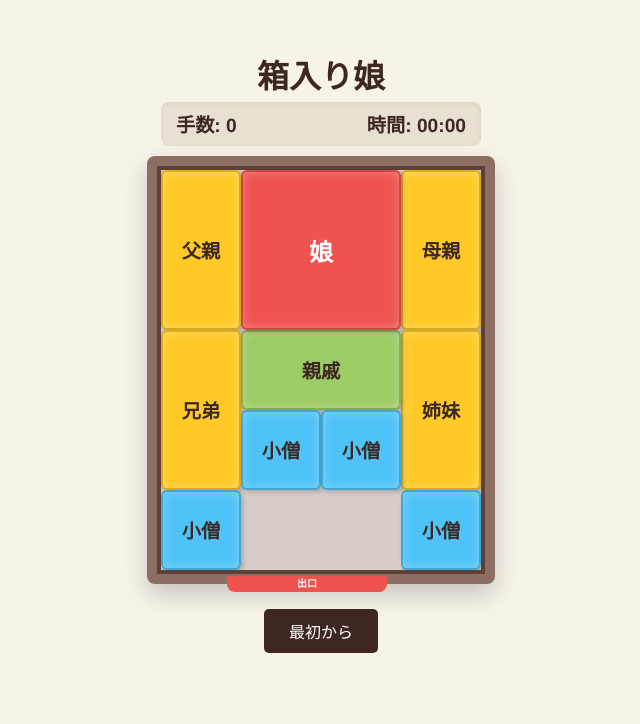
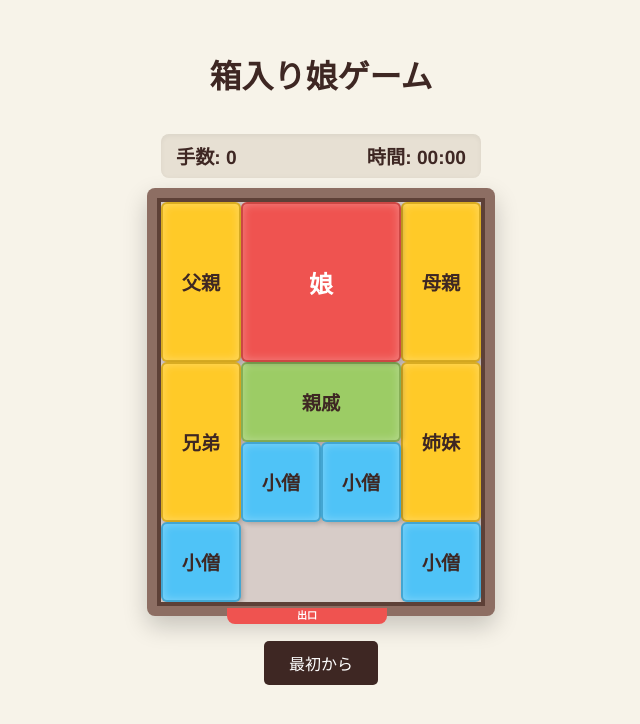
Before and after one commit to aReyRen/hakoirimusume, a plain HTML site: page index.html in a window 1280 px wide. Shown: the whole page, without its empty margins (319-959 px from the left). Drawn offline with Linux system fonts and the light colour scheme.

Commit message:
タイトル文字修正

```diff
--- a/index.html
+++ b/index.html
@@ -175,7 +175,8 @@
 
     <div id="confetti-container"></div>
 
-    <h1>箱入り娘</h1>
+    <h1>箱入り娘ゲーム</h1>
+    <p></p>
 
     <div class="status-bar">
         <div id="moveDisplay">手数: 0</div>
```
